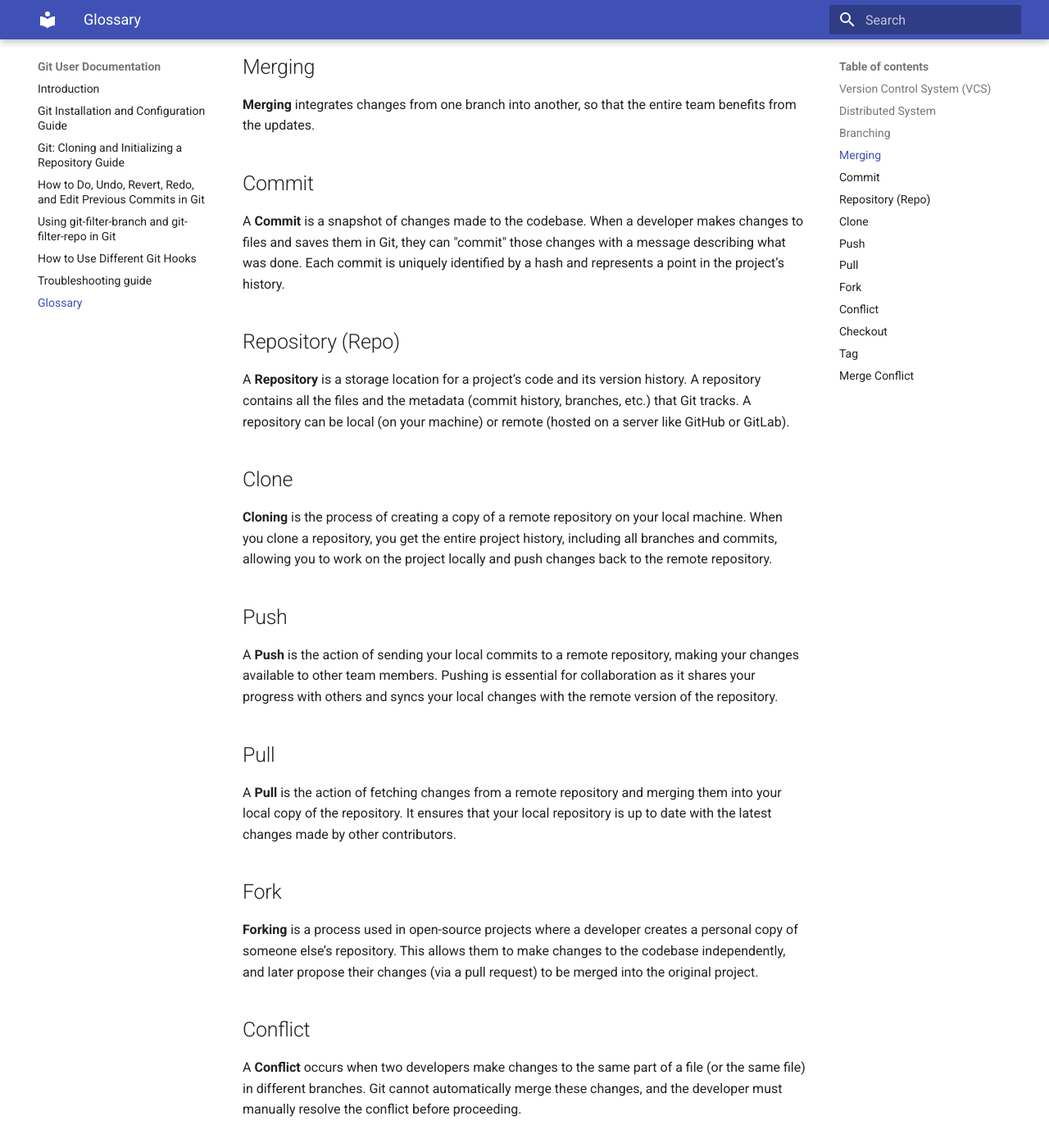
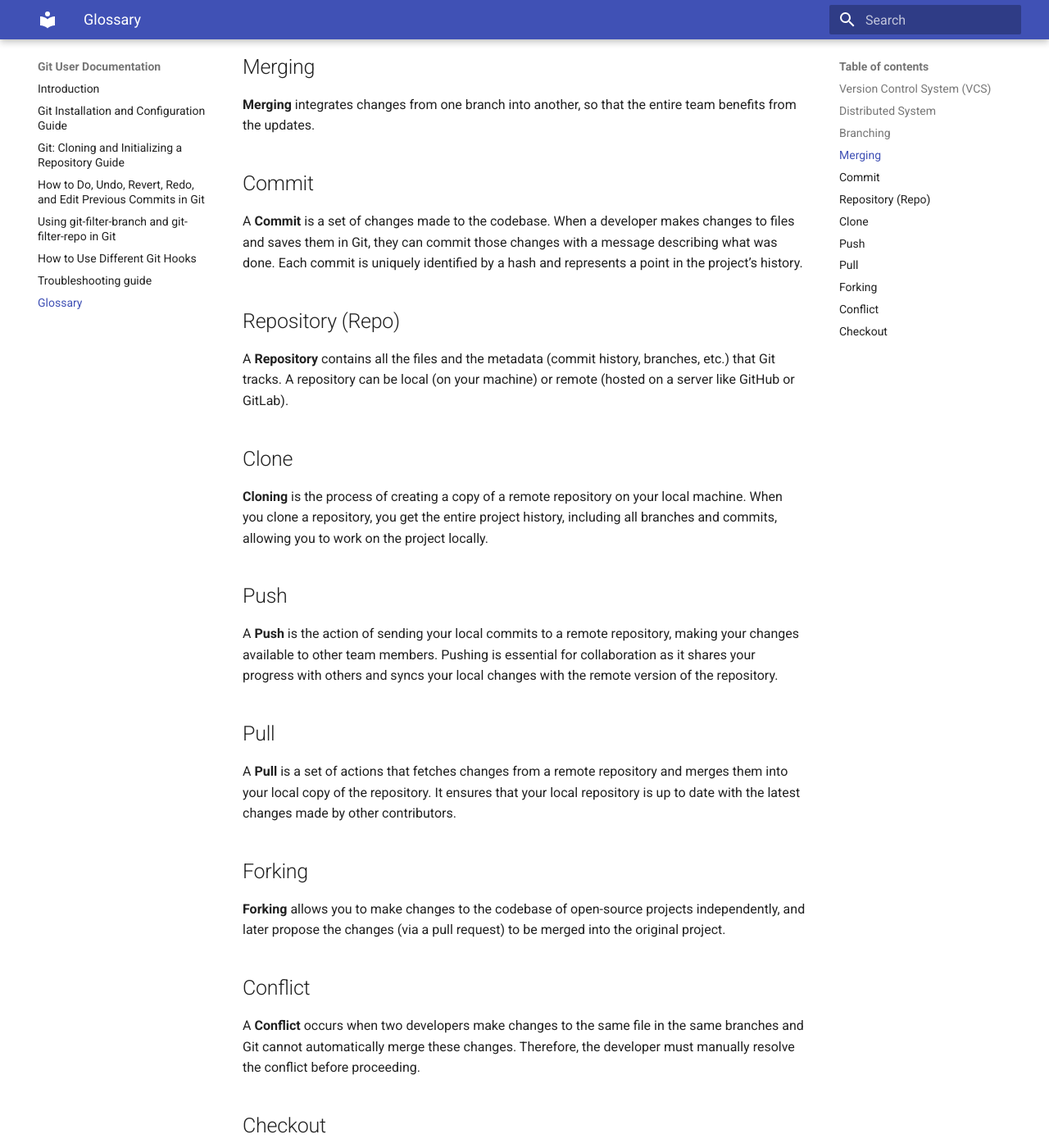
Before and after one commit to BCIT-203/COMM-2216-User-Documentation-Assignment, an MkDocs documentation site: the page built from docs/9-glossary.md, in a window 1280 px wide and 1400 px high, scrolled down 568 px. Shown: the whole window at 82% size. Built offline with MkDocs 1.6.1 and Material for MkDocs 9.7.7, drawn with Linux system fonts in a browser that asks for light colours; some of the changed text lies outside the part shown.

Commit message:
Update glossary

```diff
--- a/docs/9-glossary.md
+++ b/docs/9-glossary.md
@@ -18,15 +18,15 @@
 
 ## Commit
 
-   A **Commit** is a snapshot of changes made to the codebase. When a developer makes changes to files and saves them in Git, they can "commit" those changes with a message describing what was done. Each commit is uniquely identified by a hash and represents a point in the project’s history.
+   A **Commit** is a set of changes made to the codebase. When a developer makes changes to files and saves them in Git, they can commit those changes with a message describing what was done. Each commit is uniquely identified by a hash and represents a point in the project’s history.
 
 ## Repository (Repo)
 
-   A **Repository** is a storage location for a project’s code and its version history. A repository contains all the files and the metadata (commit history, branches, etc.) that Git tracks. A repository can be local (on your machine) or remote (hosted on a server like GitHub or GitLab).
+   A **Repository** contains all the files and the metadata (commit history, branches, etc.) that Git tracks. A repository can be local (on your machine) or remote (hosted on a server like GitHub or GitLab).
 
 ## Clone
 
-   **Cloning** is the process of creating a copy of a remote repository on your local machine. When you clone a repository, you get the entire project history, including all branches and commits, allowing you to work on the project locally and push changes back to the remote repository.
+   **Cloning** is the process of creating a copy of a remote repository on your local machine. When you clone a repository, you get the entire project history, including all branches and commits, allowing you to work on the project locally.
 
 ## Push
 
@@ -34,24 +34,16 @@
 
 ## Pull
 
-   A **Pull** is the action of fetching changes from a remote repository and merging them into your local copy of the repository. It ensures that your local repository is up to date with the latest changes made by other contributors.
+   A **Pull** is a set of actions that fetches changes from a remote repository and merges them into your local copy of the repository. It ensures that your local repository is up to date with the latest changes made by other contributors.
 
-## Fork
+## Forking
 
-   **Forking** is a process used in open-source projects where a developer creates a personal copy of someone else’s repository. This allows them to make changes to the codebase independently, and later propose their changes (via a pull request) to be merged into the original project.
+   **Forking** allows you to make changes to the codebase of open-source projects independently, and later propose the changes (via a pull request) to be merged into the original project.
 
 ## Conflict
 
-   A **Conflict** occurs when two developers make changes to the same part of a file (or the same file) in different branches. Git cannot automatically merge these changes, and the developer must manually resolve the conflict before proceeding.
+   A **Conflict** occurs when two developers make changes to the same file in the same branches and Git cannot automatically merge these changes. Therefore, the developer must manually resolve the conflict before proceeding.
 
 ## Checkout
 
-   **Checkout** is a command used in Git to switch between different branches or to restore a file to a specific version. When you `checkout` a branch, you tell Git to update your working directory to reflect the contents of that branch.
-
-## Tag
-
-   A **Tag** is a reference to a specific point in Git’s history, often used to mark release versions (e.g., `v1.0`). Tags are like commits, but they are usually meant to mark important milestones in the development lifecycle, such as releases.
-
-## Merge Conflict
-
-   A **Merge Conflict** happens when Git is unable to automatically reconcile differences between two branches during the merge process. This typically occurs when two developers modify the same line of code in a file, and Git cannot decide which version to keep. Developers must manually resolve these conflicts.
+   **Checkout** is a command used in Git to switch between different branches or commits.
```
